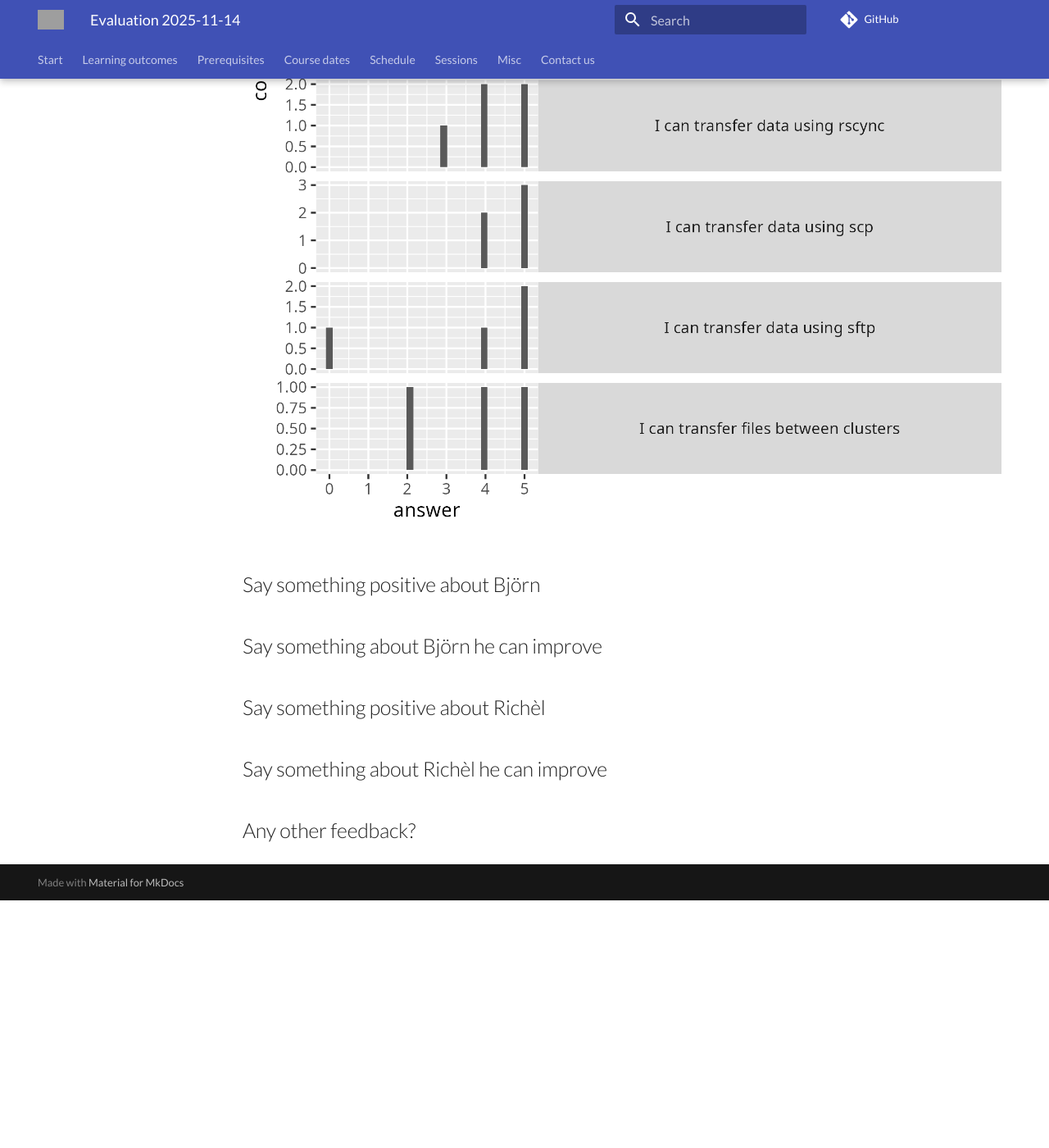
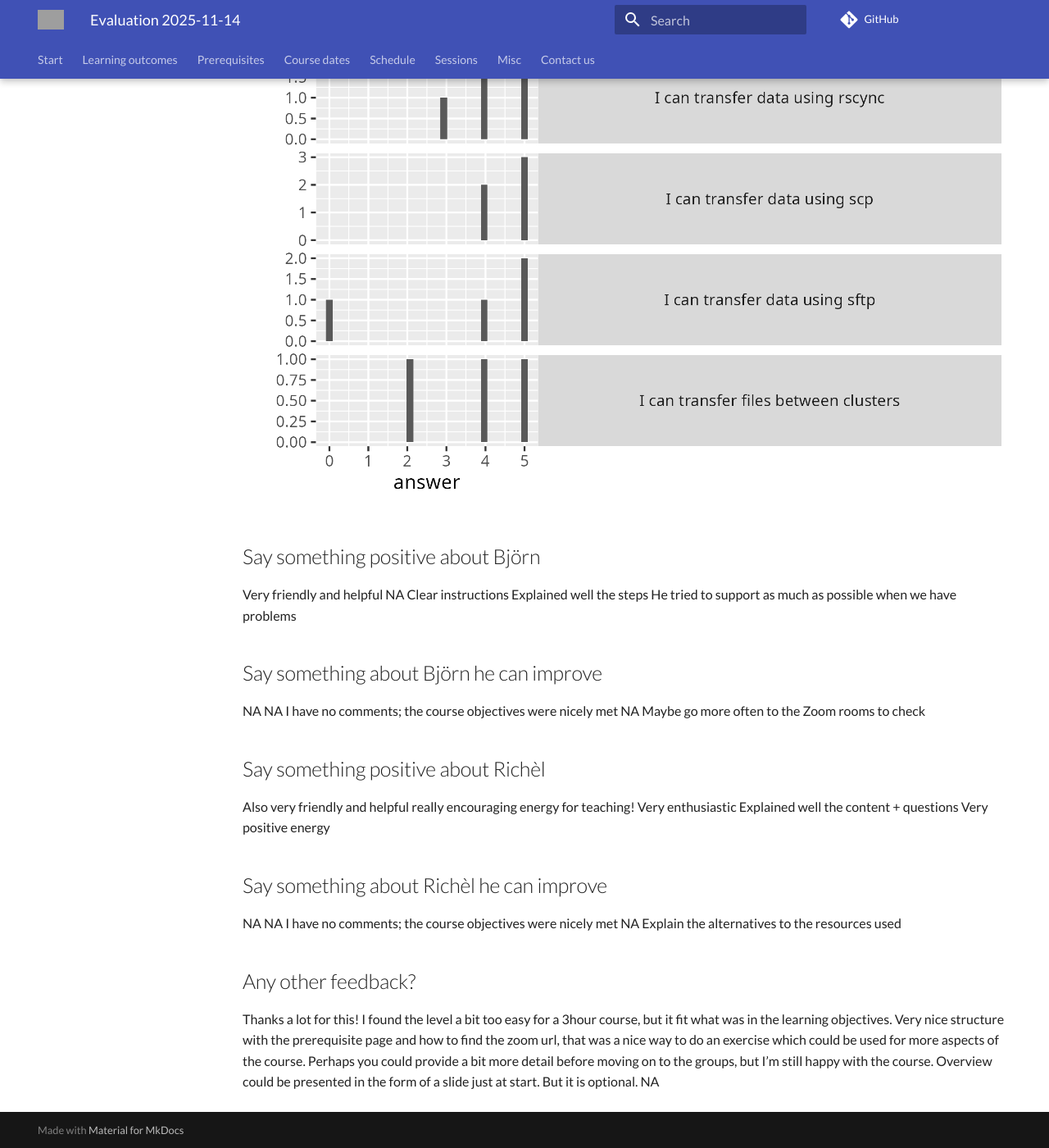
Before and after one commit to UPPMAX/naiss_file_transfer_course, an MkDocs documentation site: the page built from docs/evaluations/20251114/README.md, in a window 1280 px wide and 1400 px high, scrolled down 2911 px. Shown: the whole window at 82% size. Built offline with MkDocs 1.6.1 and Material for MkDocs 9.7.7, drawn with Linux system fonts in a browser that asks for light colours; comment, search, counter and statistics services are not loaded; before the commit the page ends 4009 px from its top, so only the background shows below that; some of the changed text lies outside the part shown; grey boxes are pictures that could not be loaded.

Commit message:
Analysis results

```diff
--- a/docs/evaluations/20251114/README.md
+++ b/docs/evaluations/20251114/README.md
@@ -28,17 +27,45 @@
 
 ## Say something positive about Björn
 
+Very friendly and helpful
+NA
+Clear instructions
+Explained well the steps
+He tried to support as much as possible when we have problems
 
 
 ## Say something about Björn he can improve
+
+NA
+NA
+I have no comments; the course objectives were nicely met
+NA
+Maybe go more often to the Zoom rooms to check
 
 
 
 ## Say something positive about Richèl
 
+Also very friendly and helpful
+really encouraging energy for teaching!
+Very enthusiastic
+Explained well the content + questions
+Very positive energy
+
 
 ## Say something about Richèl he can improve
 
+NA
+NA
+I have no comments; the course objectives were nicely met
+NA
+Explain the alternatives to the resources used
 
 
 ## Any other feedback?
+
+Thanks a lot for this!
+I found the level a bit too easy for a 3hour course, but it fit what was in the learning objectives. Very nice structure with the prerequisite page and how to find the zoom url, that was a nice way to do an exercise which could be used for more aspects of the course.
+Perhaps you could provide a bit more detail before moving on to the groups, but I’m still happy with the course.
+Overview could be presented in the form of a slide just at start. But it is optional.
+NA
```
Also changed, not shown: other parts of docs/evaluations/20251114/README.md (+2 -3 lines).
